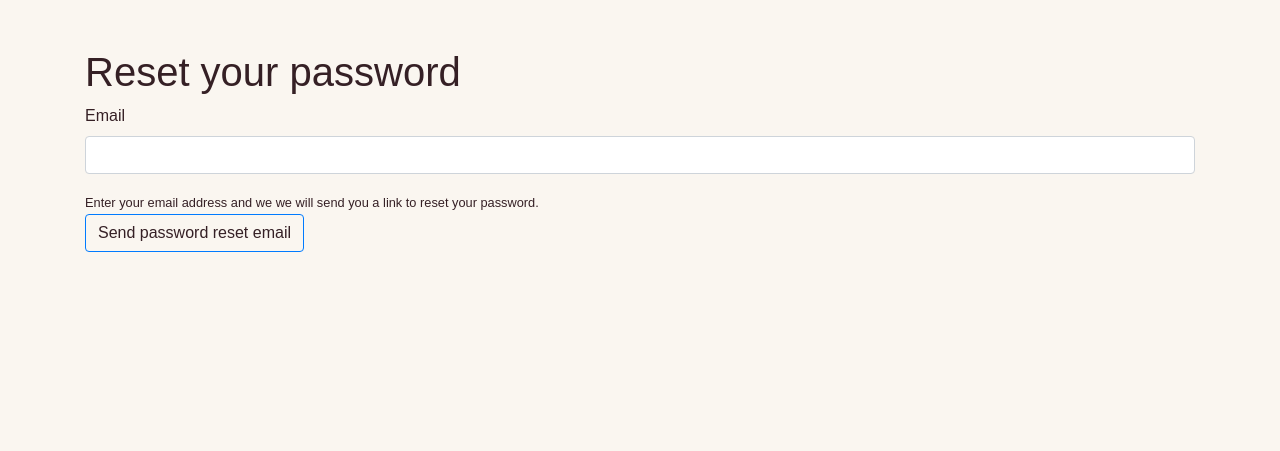
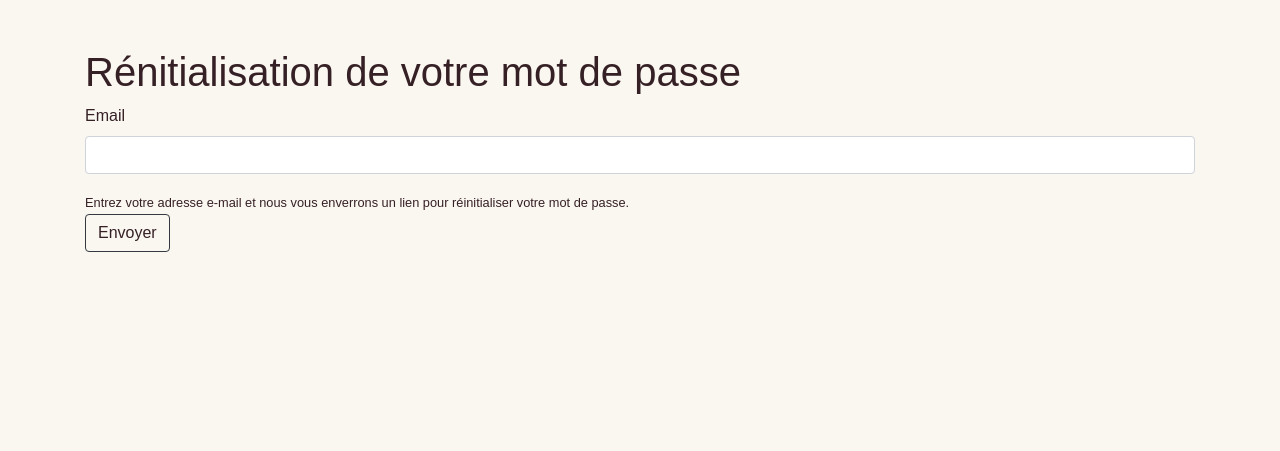
Before and after one commit to LouGrom/Owine, a Symfony app: template templates/reset_password/request.html.twig in a window 1280 px wide. Shown: the part 57-508 px from the top of the page. Run offline with Twig, Linux system fonts and the light colour scheme; the template is opened without the code that fills it, so the values that code supplies are empty; form fields are guessed from the names that the template uses; some libraries are stand-ins or nearby versions; some web fonts are replaced.

Commit message:
Update template reset password in french

```diff
--- a/templates/reset_password/check_email.html.twig
+++ b/templates/reset_password/check_email.html.twig
@@ -1,8 +1,8 @@
 {% extends 'base.html.twig' %}
 
-{% block title %}Password Reset Email Sent{% endblock %}
+{% block title %}rénitialisation mot de passe{% endblock %}
 
 {% block body %}
-    <p>An email has been sent that contains a link that you can click to reset your password. This link will expire in {{ tokenLifetime|date('g') }} hour(s).</p>
-    <p>If you don't receive an email please check your spam folder or <a href="{{ path('app_forgot_password_request') }}">try again</a>.</p>
+    <p>Un e-mail a été envoyé contenant un lien sur lequel vous pouvez cliquer pour réinitialiser votre mot de passe. Ce lien expirera dans {{ tokenLifetime|date('g') }} heure(s).</p>
+    <p>Si vous ne recevez pas d'e-mail, veuillez vérifier votre dossier spam ou <a href="{{ path('app_forgot_password_request') }}">réessayer</a>.</p>
 {% endblock %}
--- a/templates/reset_password/request.html.twig
+++ b/templates/reset_password/request.html.twig
@@ -1,22 +1,21 @@
 {% extends 'base.html.twig' %}
 
-{% block title %}Reset your password{% endblock %}
+{% block title %}Rénitialisation mot de passe{% endblock %}
 
 {% block body %}
     {% for flashError in app.flashes('reset_password_error') %}
         <div class="alert alert-danger" role="alert">{{ flashError }}</div>
     {% endfor %}
-    <h1>Reset your password</h1>
+    <h1>Rénitialisation de votre mot de passe</h1>
 
     {{ form_start(requestForm) }}
         {{ form_row(requestForm.email) }}
         <div>
             <small>
-                Enter your email address and we we will send you a
-                link to reset your password.
+                Entrez votre adresse e-mail et nous vous enverrons un lien pour réinitialiser votre mot de passe.
             </small>
         </div>
 
-        <button class="btn btn-primary">Send password reset email</button>
+        <button class="btn btn-dark">Envoyer</button>
     {{ form_end(requestForm) }}
 {% endblock %}
--- a/templates/reset_password/reset.html.twig
+++ b/templates/reset_password/reset.html.twig
@@ -1,12 +1,12 @@
 {% extends 'base.html.twig' %}
 
-{% block title %}Reset your password{% endblock %}
+{% block title %}Rénitialisation mot de passe{% endblock %}
 
 {% block body %}
-    <h1>Reset your password</h1>
+    <h1>Rénitialisation mot de passe</h1>
 
     {{ form_start(resetForm) }}
         {{ form_row(resetForm.plainPassword) }}
-        <button class="btn btn-primary">Reset password</button>
+        <button class="btn btn-dark">Rénitialisation mot de passe</button>
     {{ form_end(resetForm) }}
 {% endblock %}
--- a/templates/security/login.html.twig
+++ b/templates/security/login.html.twig
@@ -33,4 +33,6 @@
         Connexion
     </button>
 </form>
+
+<a class="btn btn-dark mt-4" href=" {{ path('app_forgot_password_request')}} ">J'ai oublié mon mot de passe</a>
 {% endblock %}
```
Also changed, not shown: templates/reset_password/email.html.twig (+5 -5 lines).
